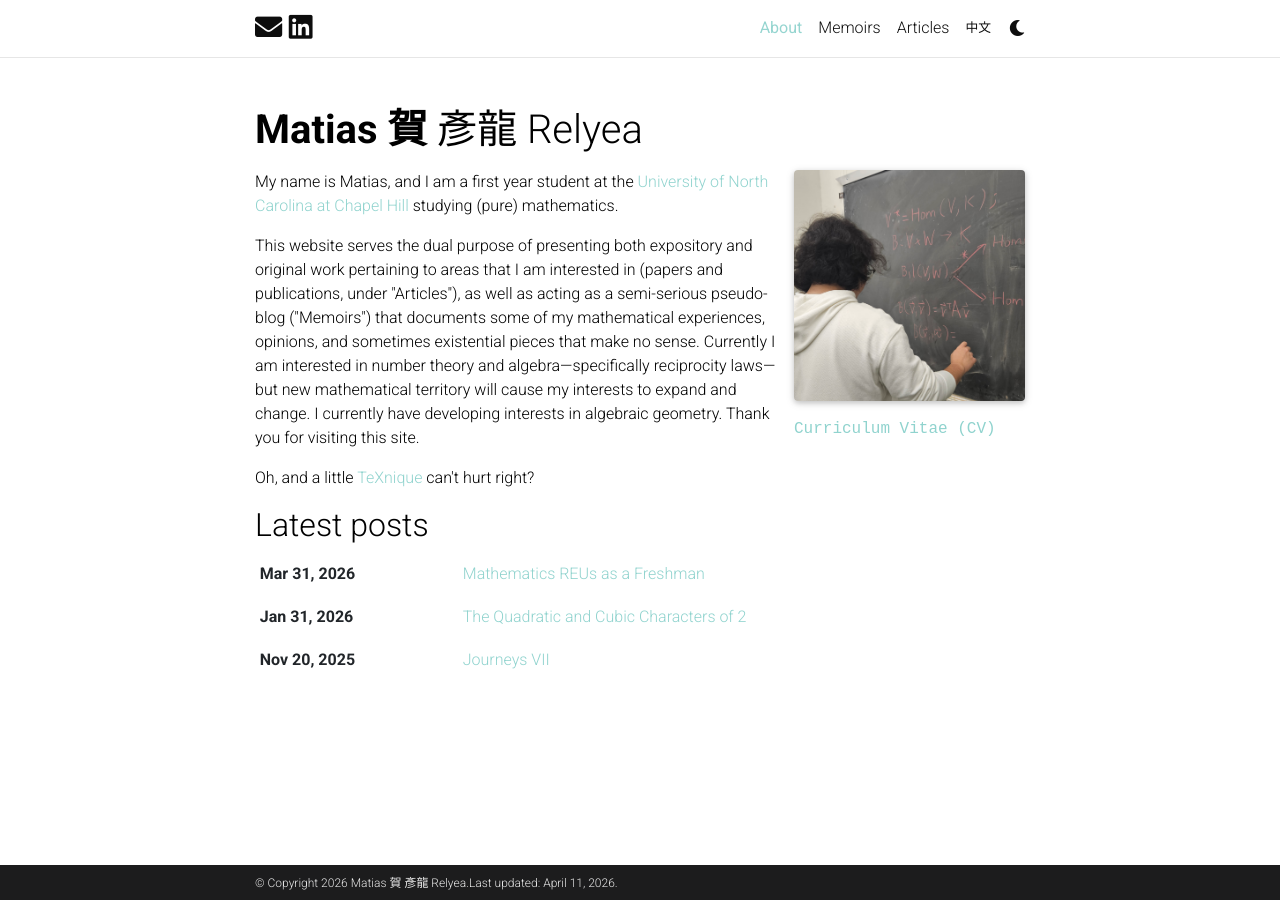
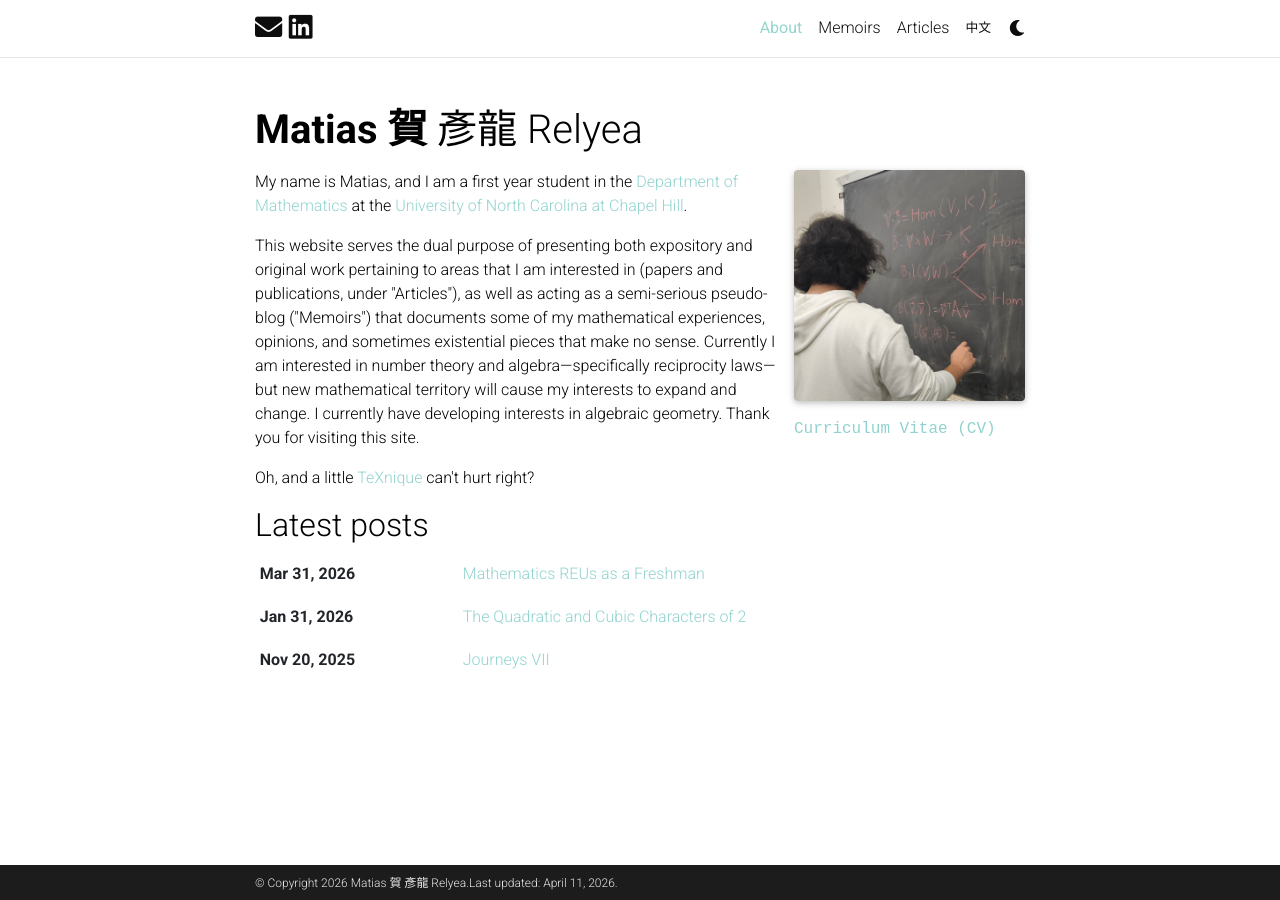
Before and after one commit to Quadcryo/quadcryo, a Jekyll site: the page built from _pages/about.md, in a window 1280 px wide. Built offline with Jekyll 4.4.1, drawn with Linux system fonts in a browser that asks for light colours; full-size pictures stand in for the smaller copies a plugin makes; comment, search, counter and statistics services are not loaded; a style sheet for code colours, icons or effects is not loaded.

Commit message:
minor edits

```diff
--- a/_pages/about.md
+++ b/_pages/about.md
@@ -10,7 +10,7 @@ profile:
   address: <a href="https://quadcryo.github.io/quadcryo/assets/pdf/CV.pdf">Curriculum Vitae (CV)</a>
 ---
 
-<p> My name is Matias, and I am a first year student at the <a href="https://www.unc.edu/">University of North Carolina at Chapel Hill</a> studying (pure) mathematics. </p>
+<p> My name is Matias, and I am a first year student in the <a href="https://math.unc.edu/">Department of Mathematics</a> at the <a href="https://www.unc.edu/">University of North Carolina at Chapel Hill</a>.</p>
 
 <p> This website serves the dual purpose of presenting both expository and original work pertaining to areas that I am interested in (papers and publications, under "Articles"), as well as acting as a semi-serious pseudo-blog ("Memoirs") that documents some of my mathematical experiences, opinions, and sometimes existential pieces that make no sense. Currently I am interested in number theory and algebra—specifically reciprocity laws—but new mathematical territory will cause my interests to expand and change. I currently have developing interests in algebraic geometry. Thank you for visiting this site. </p>
 
```
Also changed, not shown: 1 other file.
